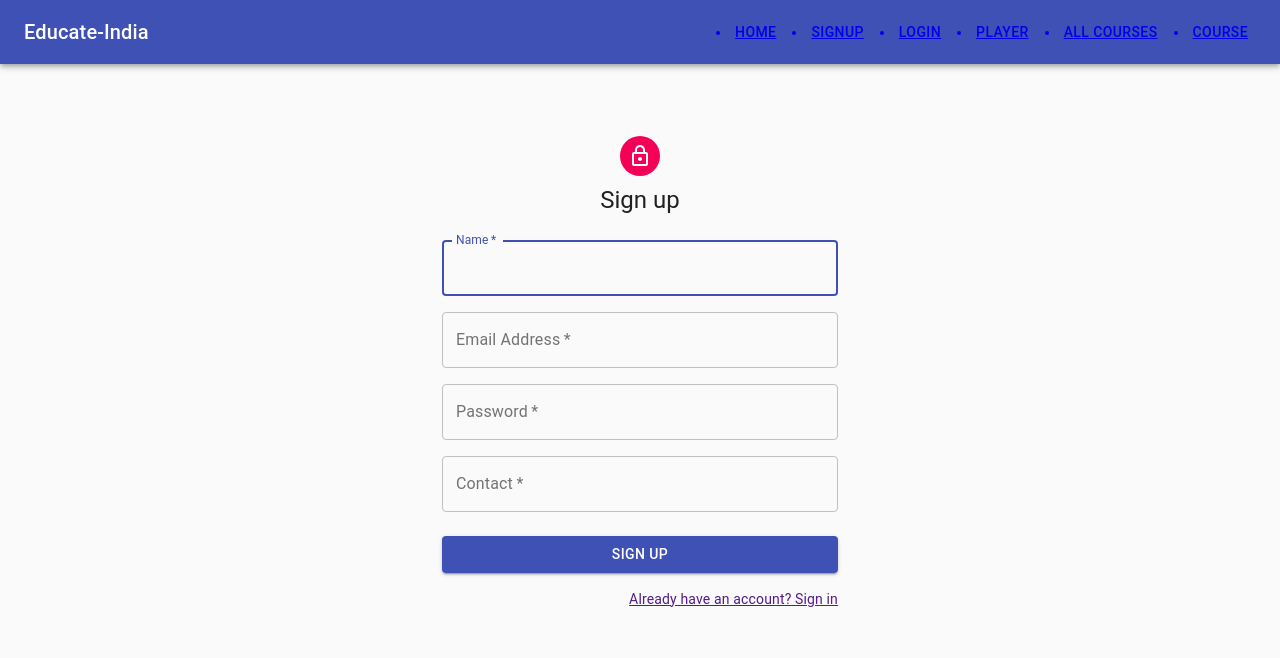
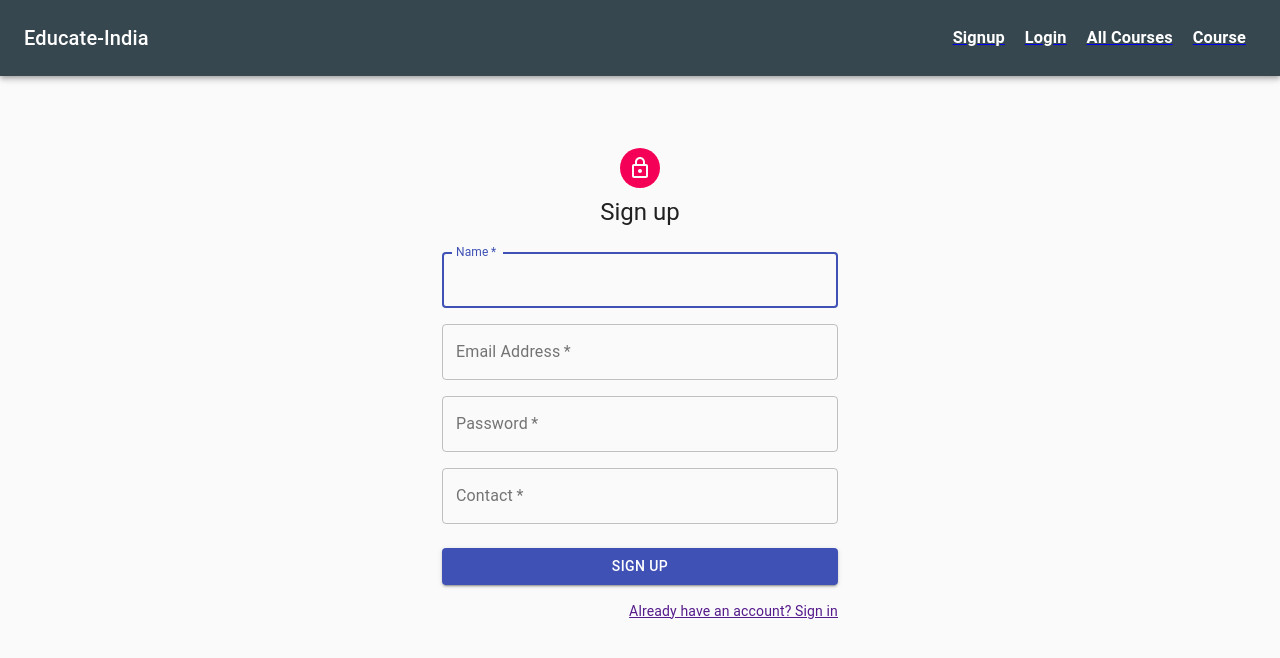
Before and after one commit to attainu/project-sahil-au7, a React (Create React App) app in the folder frontend/: page /signup in a window 1280 px wide. Shown: the top 658 px of the page. Built offline with nearby package versions, Linux system fonts and the light colour scheme.

Commit message:
refactor toolbar

```diff
--- a/frontend/src/App.js
+++ b/frontend/src/App.js
@@ -23,7 +23,6 @@ function App() {
         <Route path="/login" exact component={Login} />
         <PrivateRoute path="/course" exact component={Course} />
         <PrivateRoute path="/all-courses" exact component={AllCourses} />
-        <PrivateRoute path="/player" exact component={Player} />
         <PrivateRoute path="/course-details" exact component={CourseDetails} />
       </Switch>
     </Router>
--- a/frontend/src/components/AllCourses.js
+++ b/frontend/src/components/AllCourses.js
@@ -18,8 +18,8 @@ export default function AllCourses() {
   useEffect(() => {
     dispatch(getCourses(history));
 
-    //Display progress bar
-    dispatch(isVisible(true));
+    // //Display progress bar
+    // dispatch(isVisible(true));
   }, []);
 
   /**
@@ -35,7 +35,7 @@ export default function AllCourses() {
   return (
     <Grid container>
       {store.courses.map((data) => (
-        <Grid item xs={4} key={data._id} id={data._id}>
+        <Grid item key={data._id} id={data._id}>
           <Card
             onClick={onClick}
             title={data.title}
--- a/frontend/src/components/Header.js
+++ b/frontend/src/components/Header.js
@@ -1,14 +1,13 @@
 import { Link } from "react-router-dom";
-import { Button } from "@material-ui/core";
 import React from "react";
 import { fade, makeStyles } from "@material-ui/core/styles";
 import AppBar from "@material-ui/core/AppBar";
 import Toolbar from "@material-ui/core/Toolbar";
 import Typography from "@material-ui/core/Typography";
-import MenuItem from "@material-ui/core/MenuItem";
-import Menu from "@material-ui/core/Menu";
 import LinearProgress from "@material-ui/core/LinearProgress";
 import { useDispatch, useSelector } from "react-redux";
+import Tabs from "@material-ui/core/Tabs";
+import Tab from "@material-ui/core/Tab";
 
 const useStyles = makeStyles((theme) => ({
   grow: {
@@ -83,51 +82,20 @@ export default function Header() {
 
   return (
     <div className={classes.grow}>
-      <AppBar position="static">
+      <AppBar position="static" style={{ backgroundColor: "#37474f" }}>
         <Toolbar>
           <Typography className={classes.title} variant="h6" noWrap>
             Educate-India
           </Typography>
 
           <div className={classes.grow} />
-          <Button color="primary">
-            <Link to="/">
-              <li>Home</li>
-            </Link>
-          </Button>
-
-          <Button edge="start" color="inherit" aria-label="menu">
-            <Link to="/signup">
-              <li>Signup</li>
-            </Link>
-          </Button>
-
-          <Button edge="start" color="inherit" aria-label="menu">
-            <Link to="/login">
-              <li>Login</li>
-            </Link>
-          </Button>
-
-          <Button edge="start" color="inherit" aria-label="menu">
-            <Link to="/player">
-              <li>Player</li>
-            </Link>
-          </Button>
-
-          <Button edge="start" color="inherit" aria-label="menu">
-            <Link to="/all-courses">
-              <li>All Courses</li>
-            </Link>
-          </Button>
-
-          <Button edge="start" color="inherit" aria-label="menu">
-            <Link to="/course">
-              <li>Course</li>
-            </Link>
-          </Button>
+          {link("signup", "Signup")}
+          {link("login", "Login")}
+          {link("all-courses", "All Courses")}
+          {link("course", "Course")}
         </Toolbar>
-        <div>{progressBarComponent(progressBar.isVisible)}</div>
       </AppBar>
+      <div>{progressBarComponent(progressBar.isVisible)}</div>
     </div>
   );
 }
@@ -141,3 +109,16 @@ function progressBarComponent(isVisible) {
   if (isVisible) return <LinearProgress />;
   else return <div></div>;
 }
+
+/**
+ *
+ * @param {destination route} to
+ * @param {Label} label
+ */
+function link(to, label) {
+  return (
+    <Link to={`/${to}`}>
+      <h3 style={{ color: "white", padding: "10px" }}>{label}</h3>
+    </Link>
+  );
+}
--- a/frontend/src/components/PrivateRoute.js
+++ b/frontend/src/components/PrivateRoute.js
@@ -14,7 +14,7 @@ const PrivateRoute = ({ component: Component, ...rest }) => {
         ) : (
           <Redirect
             to={{
-              pathname: "/",
+              pathname: "/login",
               state: { from: props.location },
             }}
           />
--- a/frontend/src/redux/actions/courseAction.js
+++ b/frontend/src/redux/actions/courseAction.js
@@ -30,12 +30,13 @@ export const viewCourseType = (data, videoId) => {
 export const getCourses = (history) => {
   return async (dispatch) => {
     try {
+      dispatch(progressVisibleType(true));
+
       const { data } = await axios.get(
         "https://educate-india.herokuapp.com/course"
       );
 
       dispatch(getCoursesType(data));
-      dispatch(progressVisibleType(false));
     } catch (err) {
       console.log(err);
       dispatch({
@@ -43,6 +44,8 @@ export const getCourses = (history) => {
         payload: err.response.data,
       });
       console.log("Error in userRegister Action", err.message);
+    } finally {
+      dispatch(progressVisibleType(false));
     }
   };
 };
@@ -55,6 +58,8 @@ export const getCourses = (history) => {
 export const getCourseDetails = (id, history) => {
   return async (dispatch) => {
     try {
+      dispatch(progressVisibleType(true));
+
       const { data } = await axios.get(
         `https://educate-india.herokuapp.com/course/${id}`
       );
@@ -67,6 +72,8 @@ export const getCourseDetails = (id, history) => {
         payload: err.response.data,
       });
       console.log(err.message);
+    } finally {
+      dispatch(progressVisibleType(false));
     }
   };
 };
@@ -78,7 +85,11 @@ export const getCourseDetails = (id, history) => {
  */
 export const viewCourse = (data, videoId, history) => {
   return async (dispatch) => {
+    dispatch(progressVisibleType(true));
+
     dispatch(viewCourseType(data, videoId));
     history.push("/course");
+
+    dispatch(progressVisibleType(false));
   };
 };
--- a/frontend/src/redux/actions/userAction.js
+++ b/frontend/src/redux/actions/userAction.js
@@ -1,6 +1,7 @@
 import axios from "axios";
 import { setAuthToken } from "../helper/setAuthToken";
 import jwt_decode from "jwt-decode";
+import { progressVisibleType } from "./progressActions";
 
 export const loginUser = (data) => {
   return {
@@ -19,6 +20,8 @@ const userLogoutHelper = (data) => {
 export const userRegister = (userRegisterCredentials, history) => {
   return async (dispatch) => {
     try {
+      dispatch(progressVisibleType(true));
+
       const { data } = await axios.post(
         "https://educate-india.herokuapp.com/user/signup",
         {
@@ -33,6 +36,7 @@ export const userRegister = (userRegisterCredentials, history) => {
       setAuthToken(token);
       const decoded = jwt_decode(token);
       dispatch(loginUser(decoded.user));
+      dispatch(progressVisibleType(false));
       history.push("/courses");
     } catch (err) {
       console.log(err);
@@ -41,6 +45,8 @@ export const userRegister = (userRegisterCredentials, history) => {
         payload: err.response.data,
       });
       console.log("Error in userRegister Action", err.message);
+    } finally {
+      dispatch(progressVisibleType(false));
     }
   };
 };
@@ -48,6 +54,8 @@ export const userRegister = (userRegisterCredentials, history) => {
 export const userLogin = (userLoginCredentials, history) => {
   return async (dispatch) => {
     try {
+      dispatch(progressVisibleType(true));
+
       const { data } = await axios({
         method: "Post",
         url: "https://educate-india.herokuapp.com/user/login",
@@ -60,13 +68,15 @@ export const userLogin = (userLoginCredentials, history) => {
       setAuthToken(token);
       const decoded = jwt_decode(token);
       dispatch(loginUser(decoded.user));
-      history.push("/courses");
+      history.push("/all-courses");
     } catch (err) {
       dispatch({
         type: "SET_LOGIN_ERRORS",
         payload: err.response.data,
       });
       console.log("Error in userLogin Action", err.message);
+    } finally {
+      dispatch(progressVisibleType(false));
     }
   };
 };
```
